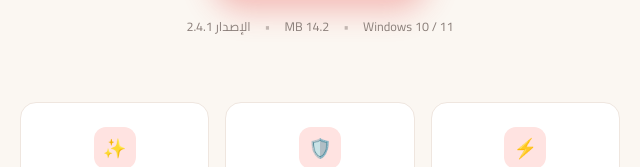
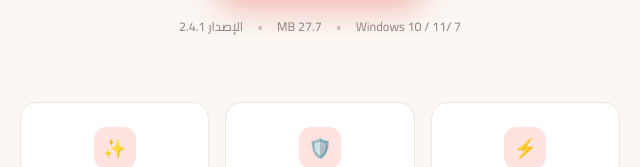
Before and after one commit to m60444654-cyber/YT-Downloader., a plain HTML site: page index.html in a window 1280 px wide. Shown: the part 627-794 px from the top of the page, 320-960 px from the left. Drawn offline with Linux system fonts and the light colour scheme.

```diff
--- a/index.html
+++ b/index.html
@@ -211,11 +211,11 @@ h1 span{color:var(--red);}
       </div>
 
       <div class="meta-row">
-        <span>Windows 10 / 11</span>
+        <span>Windows 10 / 11/ 7</span>
         <span class="sep">•</span>
-        <span>14.2 MB</span>
+        <span>MB 27.7</span>
         <span class="sep">•</span>
-        <span id="versionText">الإصدار 2.4.1</span>
+        <span id="versionText">الإصدار 1</span>
       </div>
       <a  id="hiddenDownloadLink"  href="https://github.com/m60444654-cyber/YT-Downloader./releases/download/tagv1/YouTubeDownloader.exe"  download="YT-Downloader.exe" style="display:none;">download</a>
 
```
